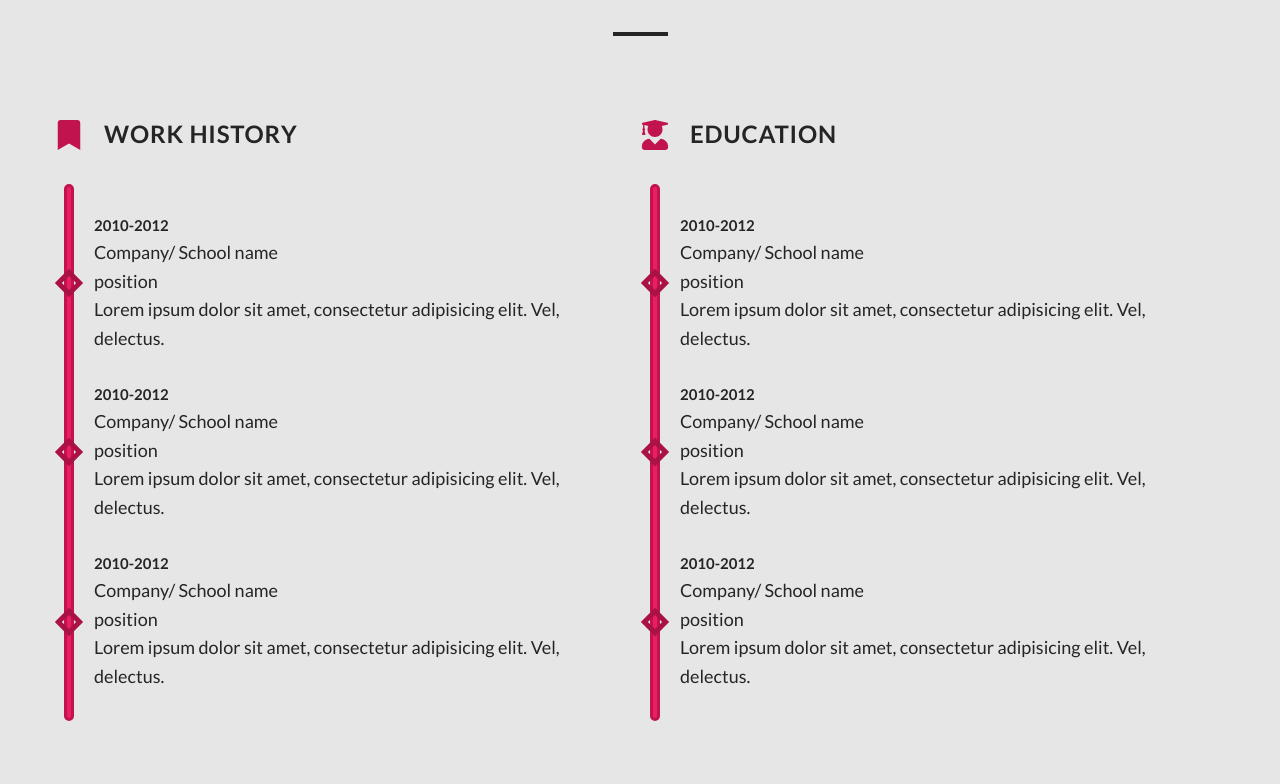
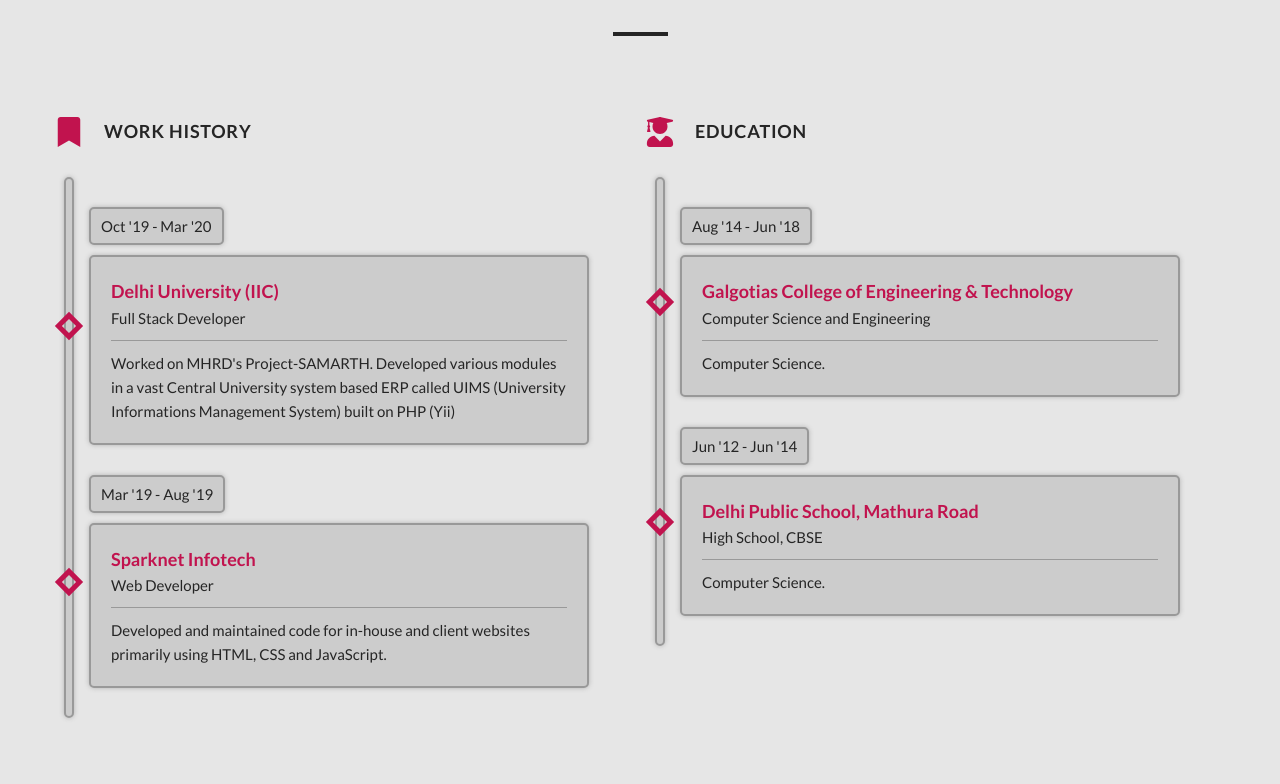
Before and after one commit to findshrey/portfolio, a Next.js app: page / in a window 1280 px wide. Shown: the part 1896-2680 px from the top of the page. Built offline with nearby package versions, Linux system fonts and the light colour scheme.

Commit message:
Refactor: Adjusted Styling and contents of Experience section

```diff
--- a/src/components/About.js
+++ b/src/components/About.js
@@ -18,7 +18,7 @@ const About = () => (
                   I enjoy creating things that live on the internet, whether that be websites, applications, or anything in between. I'm always ready to challenge myself and explore new areas of work.
                </p>
                <p>
-                  Well-organised person, problem solver with high attention to detail. My goal is to always build products that provide pixel-perfect, performant experiences.
+                  The main area of my expertise is front end development. My goal is to always build products that provide pixel-perfect, performant experiences.
                </p>
                <p>
                   Here are a few technologies I've been working with recently:
--- a/src/components/Experience.js
+++ b/src/components/Experience.js
@@ -2,74 +2,86 @@ import * as FaIcons from 'react-icons/fa'
 
 const Experience = () => {
    return (
-      <section className="experience">
+      <section id="experience" className="experience">
          <div className="container">
             <header className="head-black">
-               <h3>Where I've Worked</h3>
+               <h3>My Experience</h3>
             </header>
-            <div className="experience-wrapper">
-               <div className="work">
+            <div className="timeline-wrapper">
+               <div className="timeline">
                   <div className="timeline-title">
                      <FaIcons.FaBookmark className="title-icon" />
                      <h4>Work History</h4>
                   </div>
                   <ul className="timeline-content">
                      <li>
-                        <h5 className="timeline-date">2010-2012</h5>
+                        <span className="timeline-date">Oct '19 - Mar '20</span>
                         <div className="timeline-info">
-                           <p>Company/ School name</p>
-                           <p>position</p>
-                           <p>Lorem ipsum dolor sit amet, consectetur adipisicing elit. Vel, delectus.</p>
+                           <div className="timeline-info-head">
+                              <h5>Delhi University (IIC)</h5>
+                              <p>Full Stack Developer</p>
+                           </div>
+                           <p className="timeline-info-details">
+                              Worked on MHRD's Project-SAMARTH.
+                              Developed various modules in a vast Central University system based ERP called UIMS
+                              (University Informations Management System) built on PHP (Yii)
+                           </p>
                         </div>
                      </li>
                      <li>
-                        <h5 className="timeline-date">2010-2012</h5>
+                        <span className="timeline-date">Mar '19 - Aug '19</span>
                         <div className="timeline-info">
-                           <p>Company/ School name</p>
-                           <p>position</p>
+                           <div className="timeline-info-head">
+                              <h5>Sparknet Infotech</h5>
+                              <p>Web Developer</p>
+                           </div>
+                           <p className="timeline-info-details">Developed and maintained code for in-house and client websites primarily using HTML, CSS and JavaScript.</p>
+                        </div>
+                     </li>
+                     {/* <li>
+                        <span className="timeline-date">Jun '17 - Aug '17</span>
+                        <div className="timeline-info">
+                           <p>NIIT</p>
+                           <p>Web Developer Intern</p>
                            <p>Lorem ipsum dolor sit amet, consectetur adipisicing elit. Vel, delectus.</p>
                         </div>
-                     </li>
-                     <li>
-                        <h5 className="timeline-date">2010-2012</h5>
-                        <div className="timeline-info">
-                           <p>Company/ School name</p>
-                           <p>position</p>
-                           <p>Lorem ipsum dolor sit amet, consectetur adipisicing elit. Vel, delectus.</p>
-                        </div>
-                     </li>
+                     </li> */}
                   </ul>
                </div>
-               <div className="education">
+               <div className="timeline">
                   <div className="timeline-title">
                      <FaIcons.FaUserGraduate className="title-icon" />
                      <h4>Education</h4>
                   </div>
                   <ul className="timeline-content">
                      <li>
-                        <h5 className="timeline-date">2010-2012</h5>
+                        <span className="timeline-date">Aug '14 - Jun '18</span>
                         <div className="timeline-info">
-                           <p>Company/ School name</p>
-                           <p>position</p>
-                           <p>Lorem ipsum dolor sit amet, consectetur adipisicing elit. Vel, delectus.</p>
+                           <div className="timeline-info-head">
+                              <h5>Galgotias College of Engineering & Technology</h5>
+                              <p>Computer Science and Engineering</p>
+                           </div>
+                           <p className="timeline-info-details">Computer Science.</p>
                         </div>
                      </li>
                      <li>
-                        <h5 className="timeline-date">2010-2012</h5>
+                        <span className="timeline-date">Jun '12 - Jun '14</span>
                         <div className="timeline-info">
-                           <p>Company/ School name</p>
-                           <p>position</p>
+                           <div className="timeline-info-head">
+                              <h5>Delhi Public School, Mathura Road</h5>
+                              <p>High School, CBSE</p>
+                           </div>
+                           <p className="timeline-info-details">Computer Science.</p>
+                        </div>
+                     </li>
+                     {/* <li>
+                        <span className="timeline-date">May '10 - Jun '12</span>
+                        <div className="timeline-info">
+                           <p>Delhi Public School, Mathura Road</p>
+                           <p>Middle School, CBSE</p>
                            <p>Lorem ipsum dolor sit amet, consectetur adipisicing elit. Vel, delectus.</p>
                         </div>
-                     </li>
-                     <li>
-                        <h5 className="timeline-date">2010-2012</h5>
-                        <div className="timeline-info">
-                           <p>Company/ School name</p>
-                           <p>position</p>
-                           <p>Lorem ipsum dolor sit amet, consectetur adipisicing elit. Vel, delectus.</p>
-                        </div>
-                     </li>
+                     </li> */}
                   </ul>
                </div>
             </div>
--- a/src/styles/base/_config.scss
+++ b/src/styles/base/_config.scss
@@ -10,9 +10,9 @@ $header3: clamp(3rem, calc(2.5rem + 1vw), 5rem);
 $header4: clamp(1.8rem, calc(1.5rem + 1vw), 3rem);
 
 // Text sizes
-$font-l: clamp(2rem, calc(1.5rem + 0.75vw), 2.4rem);
+// $font-l: clamp(2rem, calc(1.5rem + 0.75vw), 2.2rem);
 $font-m: clamp(1.5rem, calc(1rem + 1vw), 1.8rem);
-$font-s: clamp(1.3rem, calc(1rem + 0.5vw), 1.8rem);
+$font-s: 1.5rem;
 
 // Colors
 $c-white: #fff;
--- a/src/styles/components/_experience.scss
+++ b/src/styles/components/_experience.scss
@@ -3,18 +3,45 @@
    padding: $section-padding;
 }
 
-.experience-wrapper {
+.timeline-wrapper {
    display: flex;
    justify-content: space-around;
 }
 
-.education {
-   margin-left: 2rem;
+.timeline {
+   flex: 1;
+
+   &:nth-of-type(2) {
+      margin-left: 30px;
+   }
+}
+
+.timeline-title {
+   // position: relative;
+   margin-bottom: 3rem;
+
+   h4 {
+      font-size: $font-m;
+      font-weight: 700;
+      display: inline-block;
+      letter-spacing: 0.8px;
+      margin-left: 1rem;
+      text-transform: uppercase;
+      vertical-align: middle;
+   }
+}
+
+.title-icon {
+   color: darken($c-pink, 10%);
+   font-size: 30px;
+   position: relative;
+   left: -10px;
+   vertical-align: middle;
 }
 
 .timeline-content {
    position: relative;
-   padding: 3rem 0;
+   padding: 30px 0 30px 25px;
 
    &::before {
       content: '';
@@ -22,17 +49,18 @@
       position: absolute;
       top: 0;
       left: 0;
+      height: 100%;
       width: 10px;
-      height: 100%;
-      background: $c-pink;
+      background: darken($c-white, 20%);
+      border: 2px solid darken($c-white, 40%);
       border-radius: 5px;
-      border: 3px solid darken($c-pink, 10%);
+      box-shadow: 0px 0px 5px darken($c-white, 30%);
    }
 
    li {
-      padding-left: 30px;
+      position: relative;
       margin-bottom: 3rem;
-      position: relative;
+      max-width: 500px;
 
       &:last-child {
          margin-bottom: 0;
@@ -42,35 +70,58 @@
          content: '';
          position: absolute;
          top: 50%;
-         left: 0;
+         left: -25px;
          width: 20px;
          height: 20px;
          transform: translate(-25%, -50%) rotate(45deg);
-         border: 5px solid darken($c-pink, 15%);
-         // border-radius: 50%;
+         border: 5px solid darken($c-pink, 10%);
       }
    }
 }
 
-.timeline-title {
-   position: relative;
-   margin-bottom: 3rem;
+.timeline-date,
+.timeline-info {
+   background: darken($c-white, 20%);
+   box-shadow: 0px 0px 5px darken($c-white, 30%);
+   border: 2px solid darken($c-white, 40%);
+   border-radius: 5px;
+   padding: 20px;
+}
 
-   h4 {
-      display: inline-block;
-      vertical-align: middle;
-      margin-left: 1rem;
-      text-transform: uppercase;
-      font-size: $font-l;
-      font-weight: 700;
-      letter-spacing: 0.8px;
+.timeline-date {
+   display: inline-block;
+   font-size: $font-s;
+   padding: 5px 10px;
+   margin-bottom: 10px;
+}
+
+.timeline-info-head {
+   border-bottom: 1px solid darken($c-white, 40%);
+   padding-bottom: 10px;
+   margin-bottom: 10px;
+
+   h5 {
+      color: darken($c-pink, 10%);
+      font-size: $font-m;
+   }
+
+   p {
+      font-size: $font-s;
    }
 }
 
-.title-icon {
-   position: relative;
-   left: -10px;
-   font-size: 30px;
-   vertical-align: middle;
-   color: darken($c-pink, 10%);
+.timeline-info-details {
+   font-size: $font-s;
 }
+
+@media (max-width: 800px) {
+   .timeline-wrapper {
+      flex-direction: column;
+   }
+
+   .timeline {
+      &:nth-of-type(2) {
+         margin: 30px 0 0 0;
+      }
+   }
+}
```
Also changed, not shown: public/responsive.svg.
